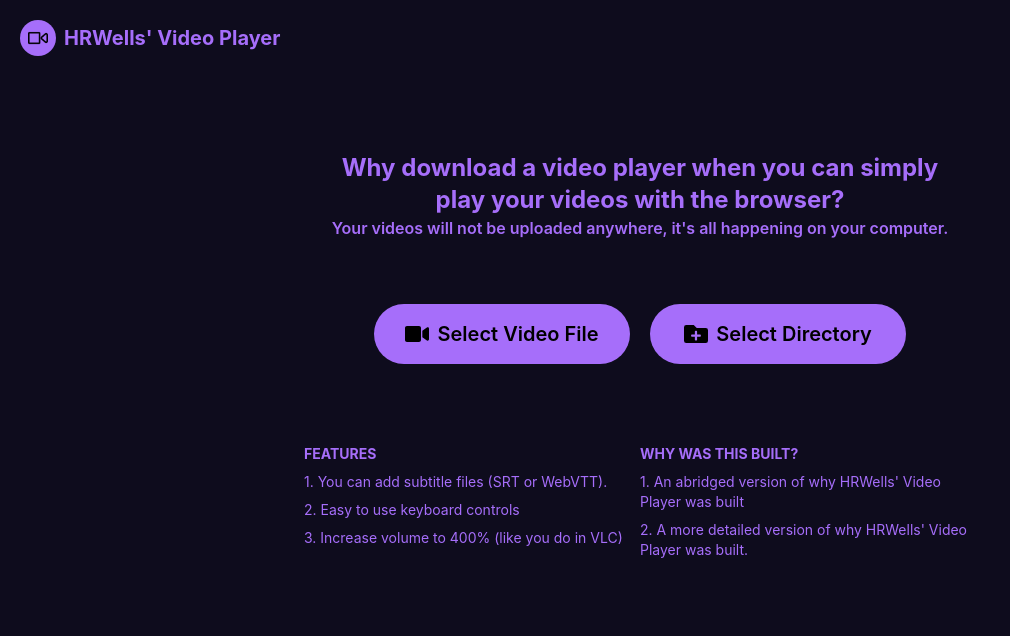
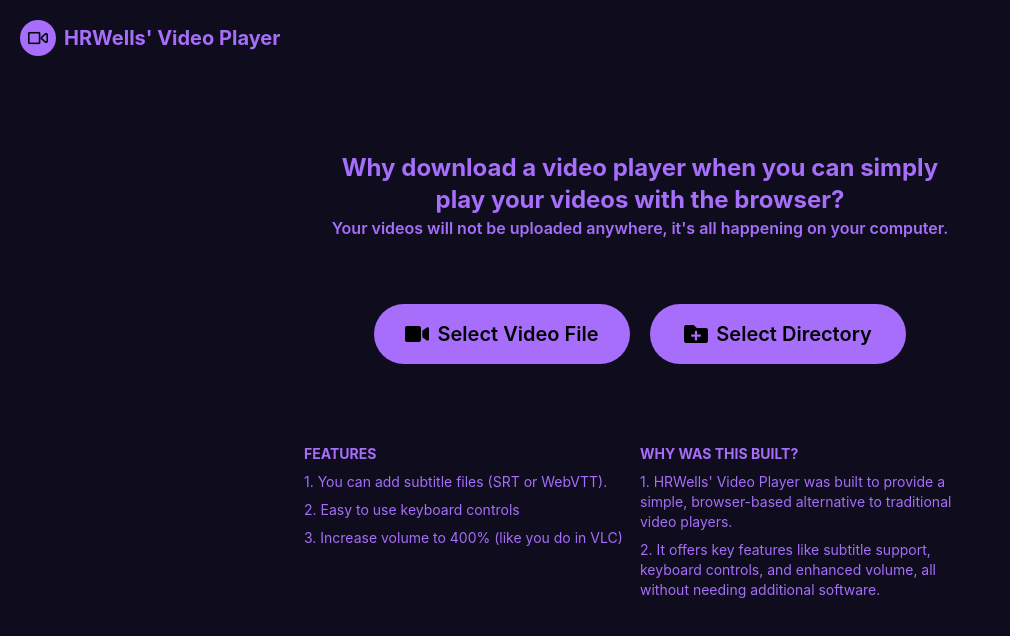
Before and after one commit to Netlock-Gemes/hrvideo, a React (Create React App) app: page / in a window 1280 px wide. Shown: the top 636 px of the page, without its empty margins (0-1010 px from the left). Built offline with nearby package versions, Linux system fonts and the light colour scheme.

Commit message:
updated details

```diff
--- a/src/App.js
+++ b/src/App.js
@@ -91,9 +91,14 @@ function App() {
                 </div>
                 <div className='sm:w-1/2 flex flex-col gap-2'>
                     <p className='font-bold'>WHY WAS THIS BUILT?</p>
-                    <p className=''>1. An abridged version of why HRWells' Video Player was built</p>
-                    <p className=''>2. A more detailed version of why HRWells' Video Player was built.</p>
+                    <p className=''>
+                        1. HRWells' Video Player was built to provide a simple, browser-based alternative to traditional video players.
+                    </p>
+                    <p className=''>
+                        2. It offers key features like subtitle support, keyboard controls, and enhanced volume, all without needing additional software.
+                    </p>
                 </div>
+
             </div>
         </>
     );
```
